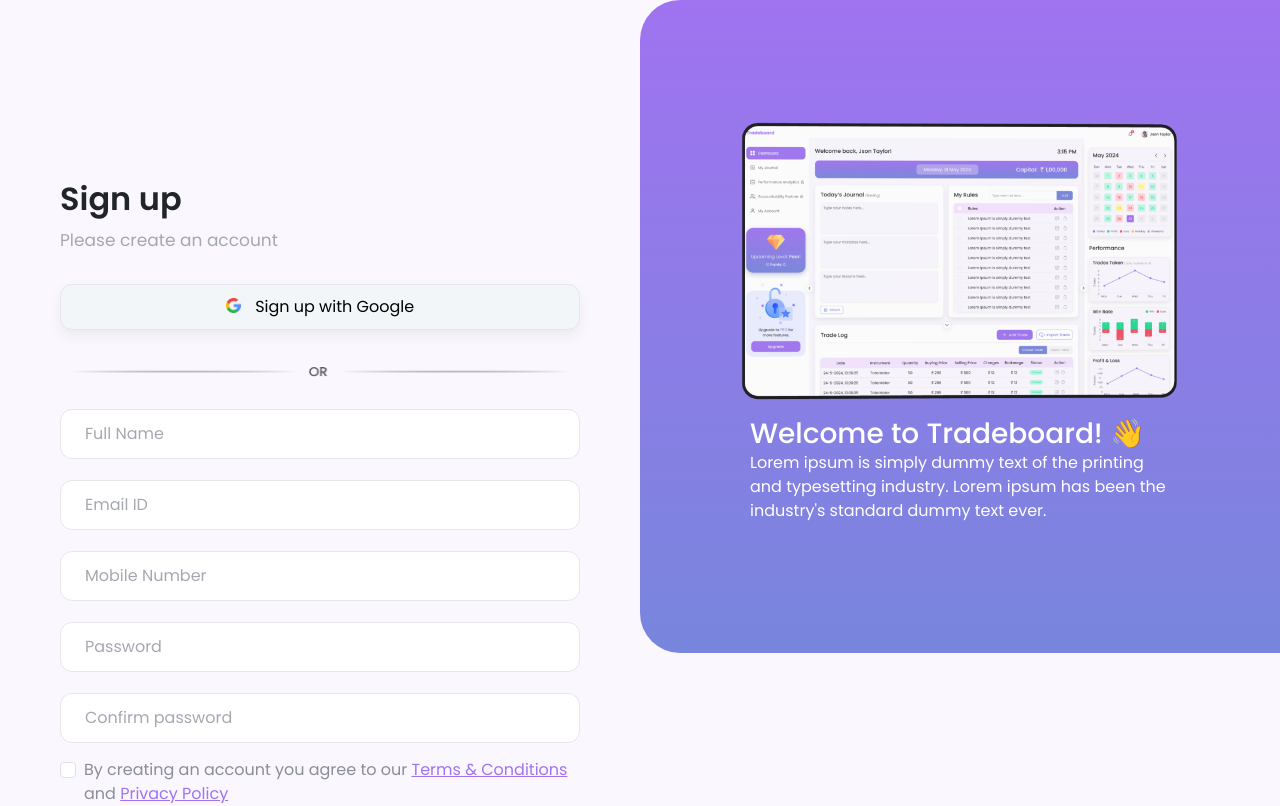
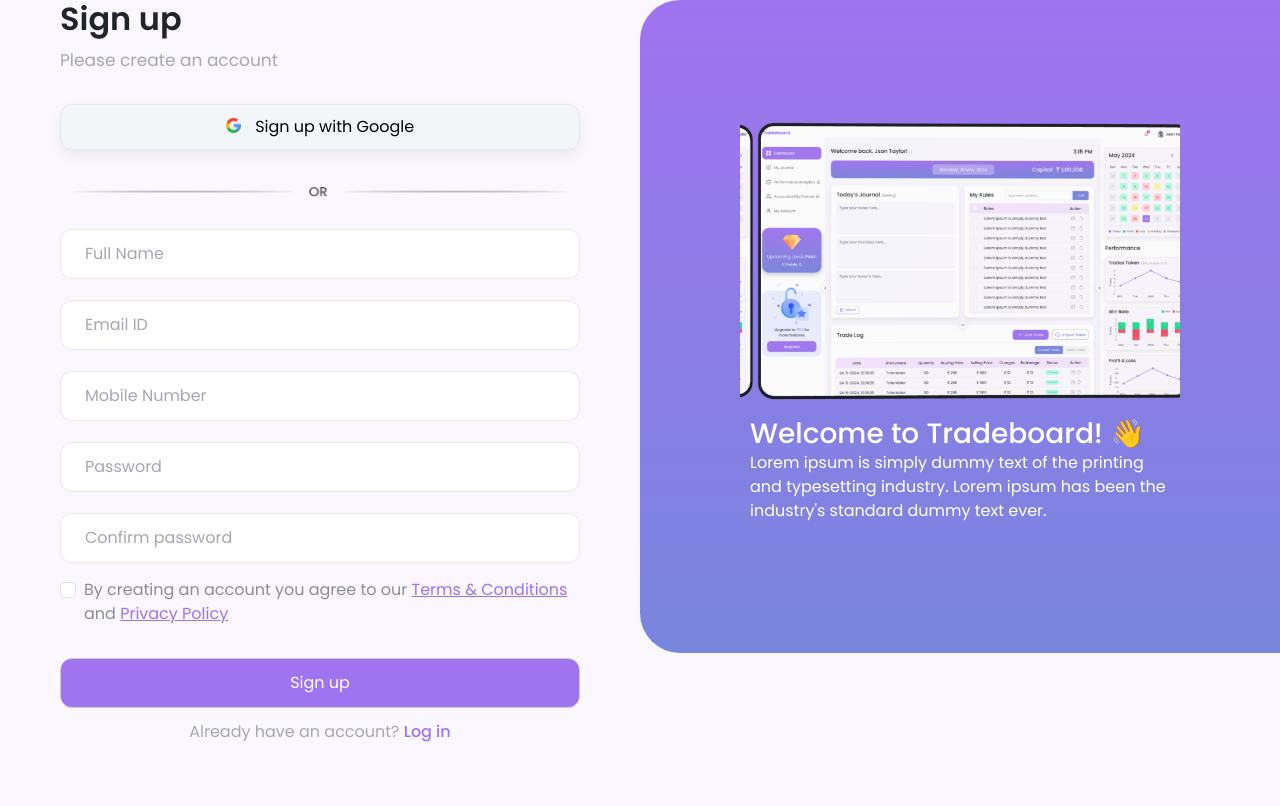
Before and after one commit to deosaurabhs/tradeboard, a React (Create React App) app: page /signUp in a window 1280 px wide. Shown: the top 806 px of the page. Built offline with nearby package versions, Linux system fonts and the light colour scheme.

Commit message:
Changed CSS.

```diff
--- a/src/components/Signup/Signup.jsx
+++ b/src/components/Signup/Signup.jsx
@@ -148,8 +148,8 @@
     <LoginLayout>
       <div className="container-fluid">
         <div className="row" id="bg">
-          <div className="col-lg-6" id="left-side">
-            <form className="block" onSubmit={handleSubmit}>
+          <div className="col-lg-6 pt-0" id="left-side">
+            <form className="block pt-0" onSubmit={handleSubmit}>
               <div className="social-icons">
                 <h1 className="h1sign">Sign up</h1>
                 <p
--- a/src/components/Signup/style.css
+++ b/src/components/Signup/style.css
@@ -114,7 +114,6 @@
   align-items: center;
   flex-direction: column;
   text-align: center;
-  padding: 60px 0 0 0;
 }
 
 #right-side {
```
